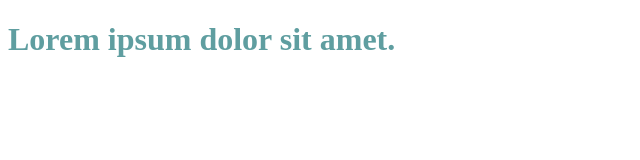
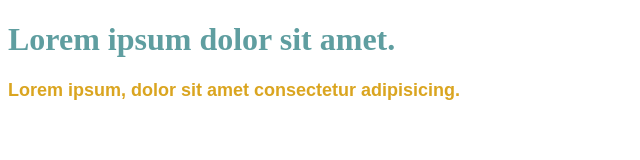
Before and after one commit to Vithbl/Vithbl, a plain HTML site: page index.html in a window 1280 px wide. Shown: the whole page, without its empty margins (0-640 px from the left). Drawn offline with Linux system fonts and the light colour scheme.

Commit message:
Update index.html

```diff
--- a/index.html
+++ b/index.html
@@ -10,5 +10,8 @@
     <h1>
         Lorem ipsum dolor sit amet.
     </h1>
+    <h2>
+        Lorem ipsum, dolor sit amet consectetur adipisicing.
+    </h2>
 </body>
 </html>
```
